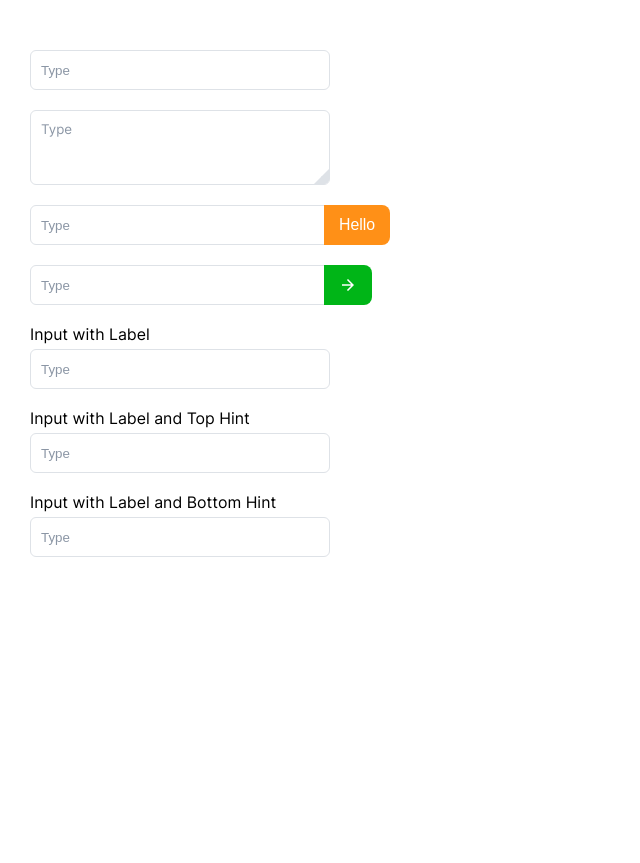
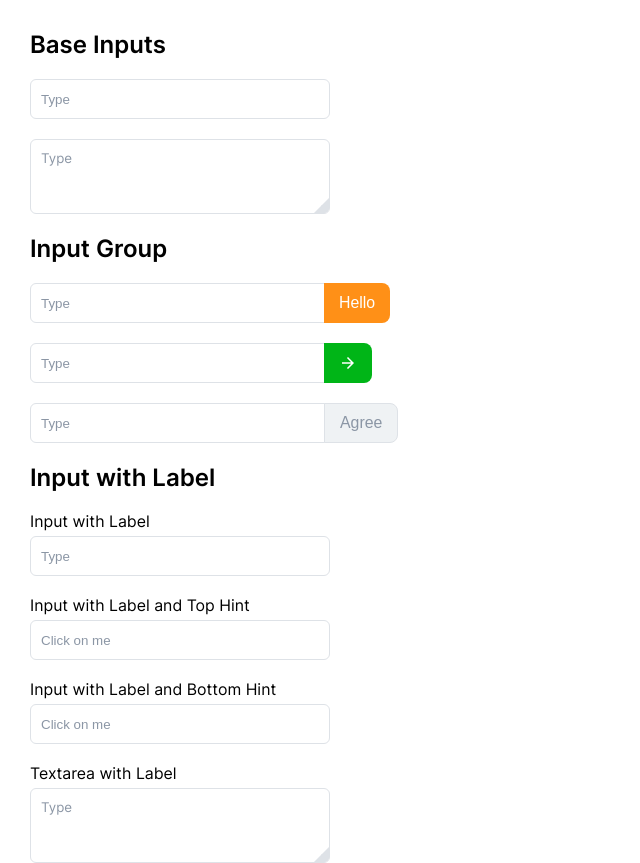
Before and after one commit to martiniucanastasia/next-ts-commerce, a Next.js app: page /preview in a window 1280 px wide. Shown: the whole page, without its empty margins (0-640 px from the left). Before the commit the page ends 830 px from the top, so only its background shows below. Built offline with nearby package versions, Linux system fonts and the light colour scheme.

Commit message:
Add Input with inaccessible button

```diff
--- a/src/app/preview/page.tsx
+++ b/src/app/preview/page.tsx
@@ -1,20 +1,25 @@
 "use client";
 
-import { Button } from "@/components/UI/Buttons/Button";
 //Preview components
 import { Input } from "@/components/UI/Input/Input";
+import { Button } from "@/components/UI/Buttons/Button";
 
 import ArrowSvg from "../../assets/svg/icon/control/arrow_forward.svg";
 
 export default function Preview() {
   return (
     <div style={{ maxWidth: "300px", margin: "30px" }}>
+      <h2>Base Inputs</h2>
+
       <br />
       <Input placeholder="Type" />
+
       <br />
       <Input placeholder="Type" isTextarea={true} />
 
-      {/* Group Inputs */}
+      <br />
+      <h2>Input Group</h2>
+
       <br />
       <Input
         placeholder="Type"
@@ -24,6 +29,7 @@ export default function Preview() {
           </Button>
         }
       />
+
       <br />
       <Input
         placeholder="Type"
@@ -34,21 +40,38 @@ export default function Preview() {
         }
       />
 
-      {/* Labels and Hints */}
-      <br />
-      <Input placeholder="Type" label="Input with Label" />
       <br />
       <Input
         placeholder="Type"
+        button={
+          <Button visual="right" variant="primary" available={false}>
+            Agree
+          </Button>
+        }
+      />
+
+      <br />
+      <h2>Input with Label</h2>
+
+      <br />
+      <Input placeholder="Type" label="Input with Label" />
+
+      <br />
+      <Input
+        placeholder="Click on me"
         label="Input with Label and Top Hint"
         hintTop="Hint the text top"
       />
+
       <br />
       <Input
-        placeholder="Type"
+        placeholder="Click on me"
         label="Input with Label and Bottom Hint"
         hintBottom="Hint the text bottom"
       />
+
+      <br />
+      <Input placeholder="Type" isTextarea={true} label="Textarea with Label" />
     </div>
   );
 }
--- a/src/components/UI/Buttons/Button.tsx
+++ b/src/components/UI/Buttons/Button.tsx
@@ -7,8 +7,15 @@ export const Button = ({
   visual,
   onClick,
   children,
+  available = true,
 }: ButtonProps) => (
-  <S.Button variant={variant} size={size} onClick={onClick} visual={visual}>
+  <S.Button
+    size={size}
+    variant={variant}
+    visual={visual}
+    onClick={onClick}
+    available={available}
+  >
     {children}
   </S.Button>
 );
--- a/src/components/UI/Buttons/styles/buttonStyles.ts
+++ b/src/components/UI/Buttons/styles/buttonStyles.ts
@@ -138,8 +138,24 @@ export const getGroupStyles = ({
   return mapper[visual];
 };
 
+const getAvailableStyles = ({
+  available,
+}: ThemedStyledProps<Pick<ButtonProps, "available">, DefaultTheme>) => {
+  if (available === false)
+    return css`
+      background-image: none;
+      background-color: var(--gray-200);
+      border: 1px solid var(--gray-300);
+      color: var(--gray-500);
+
+      svg{
+        fill: var(--gray-500);
+      }
+    `;
+};
+
 export const buttonStyled = {
-  Button: styled.button<Pick<ButtonProps, "size" | "variant" | "visual">>`
+  Button: styled.button<Pick<ButtonProps, "size" | "variant" | "visual" | "available">>`
     display: flex;
     justify-content: center;
     align-items: center;
@@ -158,5 +174,6 @@ export const buttonStyled = {
     ${getSizeStyles}
     ${getVariantStyles}
     ${getGroupStyles}
+    ${getAvailableStyles}
   `,
 };
--- a/src/components/UI/Buttons/types.ts
+++ b/src/components/UI/Buttons/types.ts
@@ -13,6 +13,7 @@ export interface ButtonProps {
   size?: Size;
   variant?: Variant;
   visual?: Visual;
+  available?: boolean;
   onClick?: (() => void) | MouseEventHandler<HTMLButtonElement>;
   children?: React.ReactNode;
 }
--- a/src/components/UI/Input/Input.tsx
+++ b/src/components/UI/Input/Input.tsx
@@ -3,8 +3,8 @@ import { ButtonProps } from "../Buttons/types";
 import { inputStyles as S } from "./styles/inputStyles";
 
 export interface InputProps {
+  isTextarea?: boolean;
   placeholder: string;
-  isTextarea?: boolean;
   button?: ReactElement<ButtonProps>;
   label?: string;
   hintTop?: string;
@@ -12,8 +12,8 @@ export interface InputProps {
 }
 
 export const Input = ({
+  isTextarea = false,
   placeholder,
-  isTextarea = false,
   button,
   label,
   hintTop,
--- a/src/components/UI/Input/styles/inputStyles.ts
+++ b/src/components/UI/Input/styles/inputStyles.ts
@@ -36,13 +36,13 @@ export const inputStyles = {
     border-radius: ${pxToRem(6)};
     border: 1px solid var(--gray-300);
 
+    :focus {
+      outline-color: var(--primary);
+    }
+
     ::placeholder {
       color: var(--gray-500);
       font-family: var(--font-primary);
-    }
-
-    :focus {
-      outline-color: var(--primary);
     }
 
     ::-webkit-resizer {
@@ -50,6 +50,8 @@ export const inputStyles = {
       border-bottom-right-radius: ${pxToRem(5)};
       border-style: solid;
       border-color: transparent var(--gray-300) var(--gray-300) transparent;
+
+      cursor: s-resize;
     }
   `,
 
```
